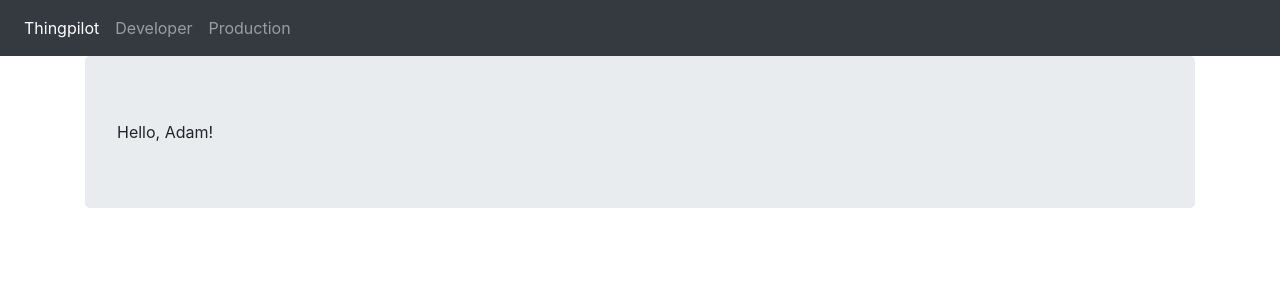
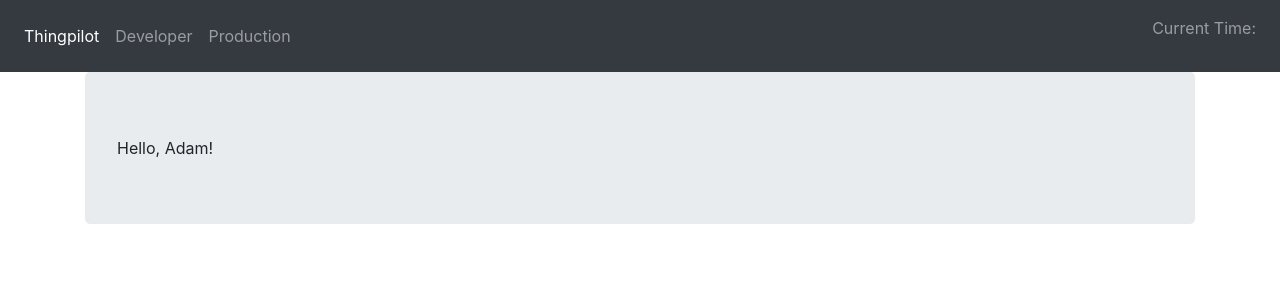
Before and after one commit to thingpilot/rpi_test_platform, a Flask app: page / in a window 1280 px wide. Shown: the top 300 px of the page. Run offline with Flask 2, Linux system fonts and the light colour scheme; parts of the project's set-up code (start-up, migrations or seed data) failed here and were passed over; some libraries are stand-ins or nearby versions.

Commit message:
Add clock to navbar

```diff
--- a/templates/includes/_navbar.html
+++ b/templates/includes/_navbar.html
@@ -9,6 +9,16 @@
             </li>
             <li class="nav-item">
                 <a class="nav-link" href="/production">Production</a>
+            </li>
+        </ul>
+    </div>
+
+    <div class="navbar-collapse collapse w-100 order-3 dual-collapse2">
+        <ul class="navbar-nav ml-auto">
+            <li class="nav-item active">
+                <div id="wtime">
+                    <p class="nav-link">Current Time: <span id="time"></span></p>
+                </div>
             </li>
         </ul>
     </div>
```
Also changed, not shown: templates/developer.html (+13 -0 lines).
